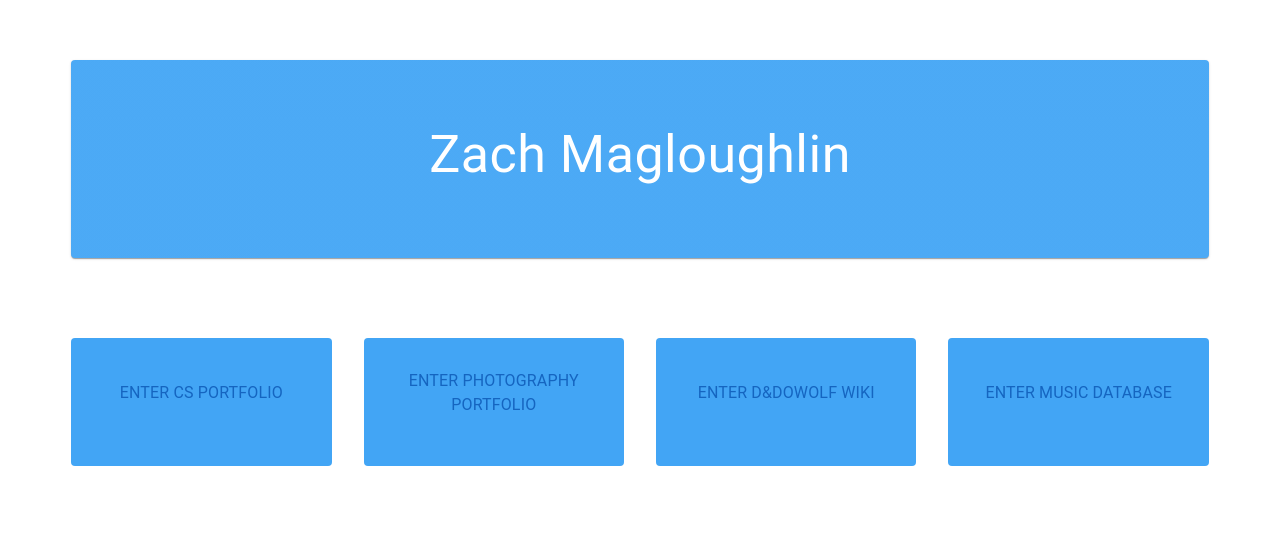
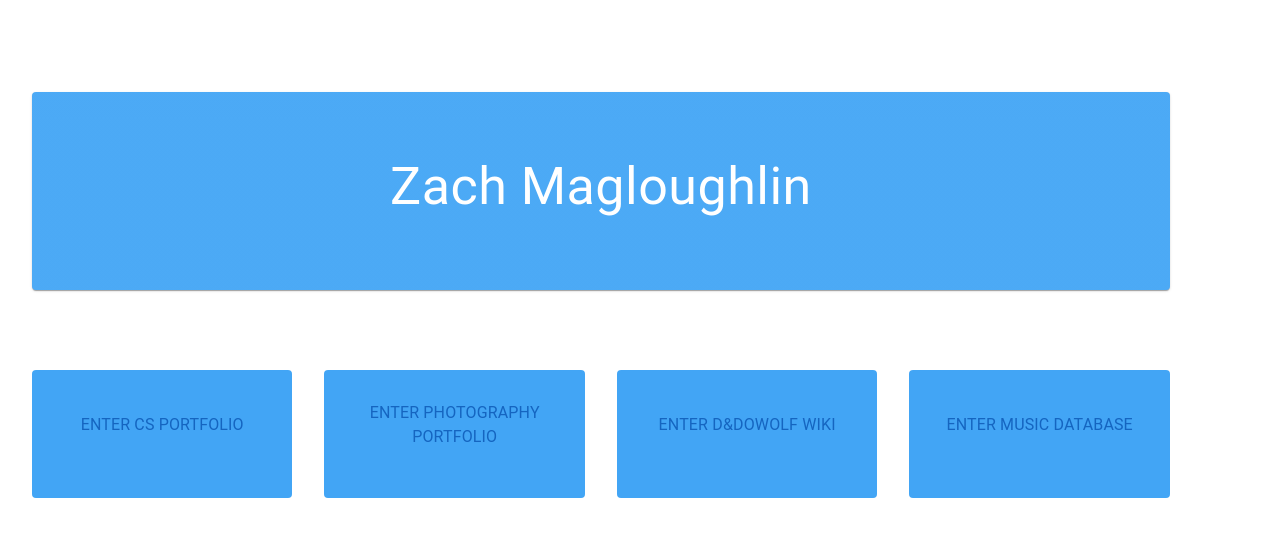
Before and after one commit to ZachMc21/cs-portfolio-react-materialui, a React (Vite) app: page / in a window 1280 px wide. Shown: the part 137-674 px from the top of the page. Built offline with nearby package versions, Linux system fonts and the light colour scheme; some icons are missing.

Commit message:
Messing around trying to get the colors to work, no success yet

```diff
--- a/src/App.css
+++ b/src/App.css
@@ -1,7 +1,8 @@
-#root {
+:root {
   margin: 0 auto;
   padding: 2rem;
   text-align: center;
+  background-image: none;
 }
 
 /* Media queries for the layout of the HomepageButtons */
@@ -26,3 +27,8 @@ Grid#home_buttons {
     flex: 25%;
   }
 }
+
+/* TODO use this instead of MUI's light and dark schemes? that seems wrong though */
+@media (prefers-color-scheme: light) {
+
+}
```
